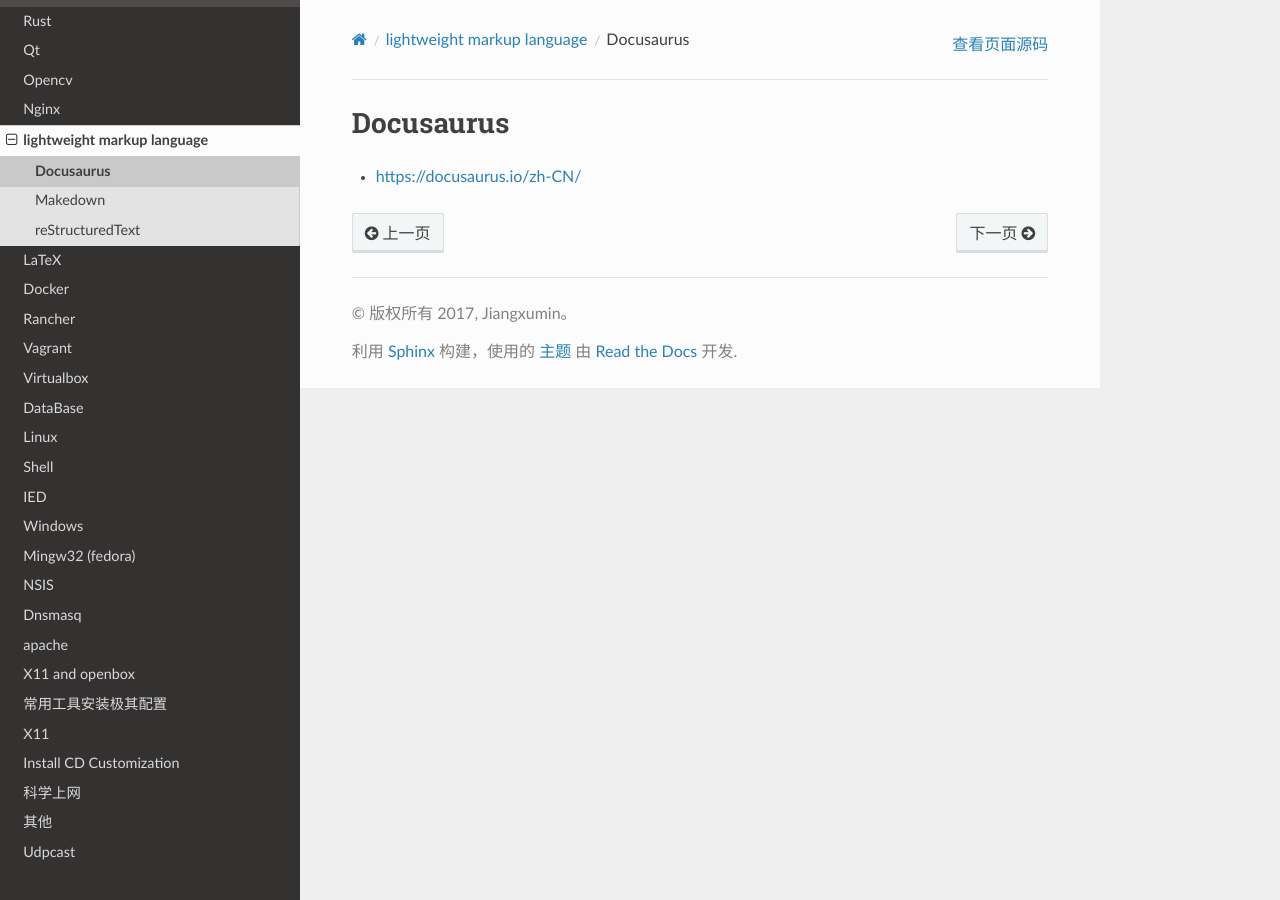
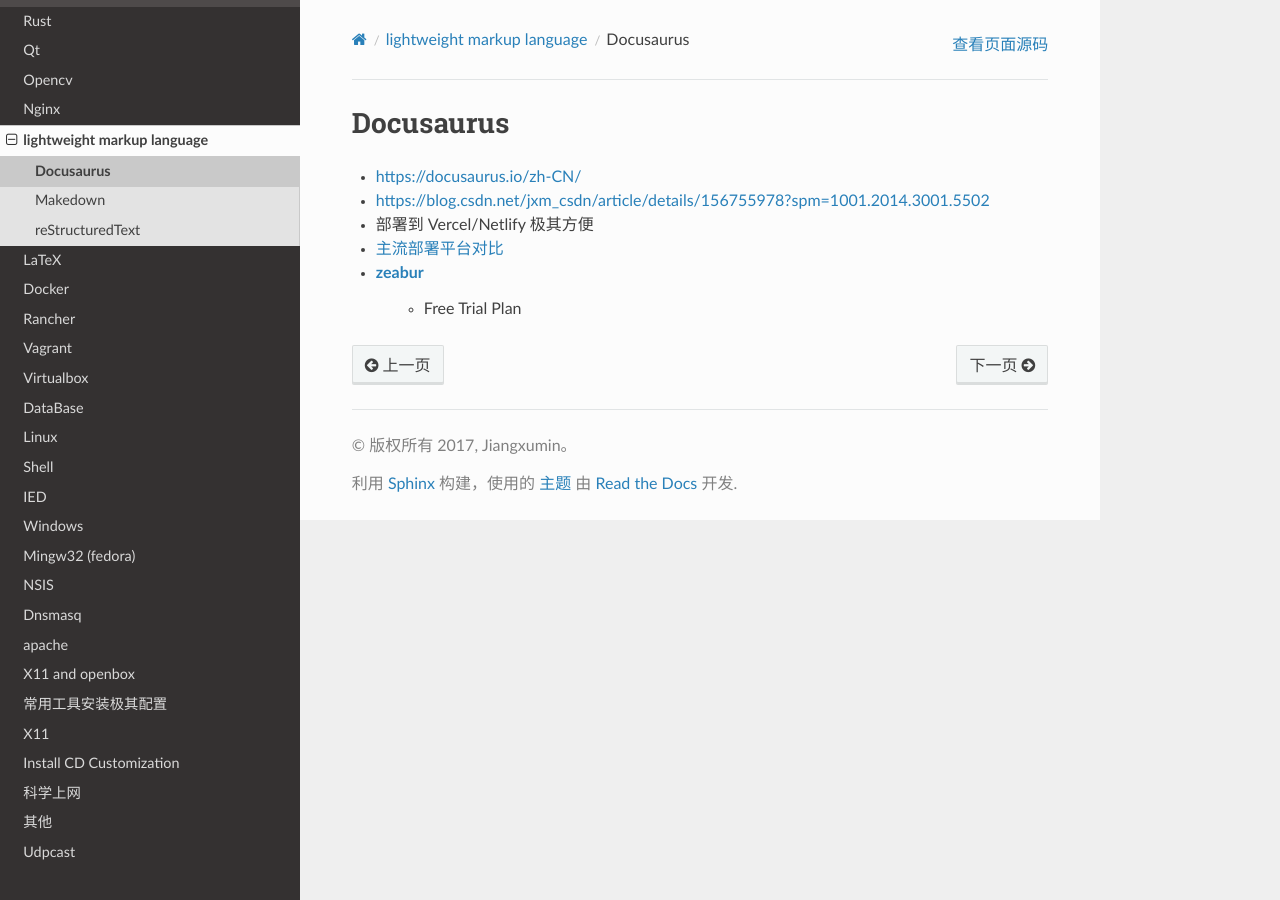
Before and after one commit to my-rds-store/my_space, a Sphinx documentation site: the page built from source/lightweight_markup_language/docusaurus.rst, in a window 1280 px wide. Built offline with Sphinx 7.4.7 and the Read the Docs theme 3.1.0, drawn with Linux system fonts in a browser that asks for light colours.

Commit message:
update ...

```diff
--- a/source/lightweight_markup_language/docusaurus.rst
+++ b/source/lightweight_markup_language/docusaurus.rst
@@ -2,3 +2,13 @@
 =================
 
 * https://docusaurus.io/zh-CN/
+
+* https://blog.csdn.net/jxm_csdn/article/details/156755978?spm=1001.2014.3001.5502
+
+* 部署到 Vercel/Netlify 极其方便
+
+
+* `主流部署平台对比 <https://www.vibevibe.cn/Basic/05-advanced/5.2-deployment/5.2.2-platform-guide.html#_2025-%E5%B9%B4%E4%B8%BB%E6%B5%81%E9%83%A8%E7%BD%B2%E5%B9%B3%E5%8F%B0%E5%AF%B9%E6%AF%94>`_
+
+* `zeabur <https://zeabur.com/pricing>`_
+    * Free Trial Plan
```
